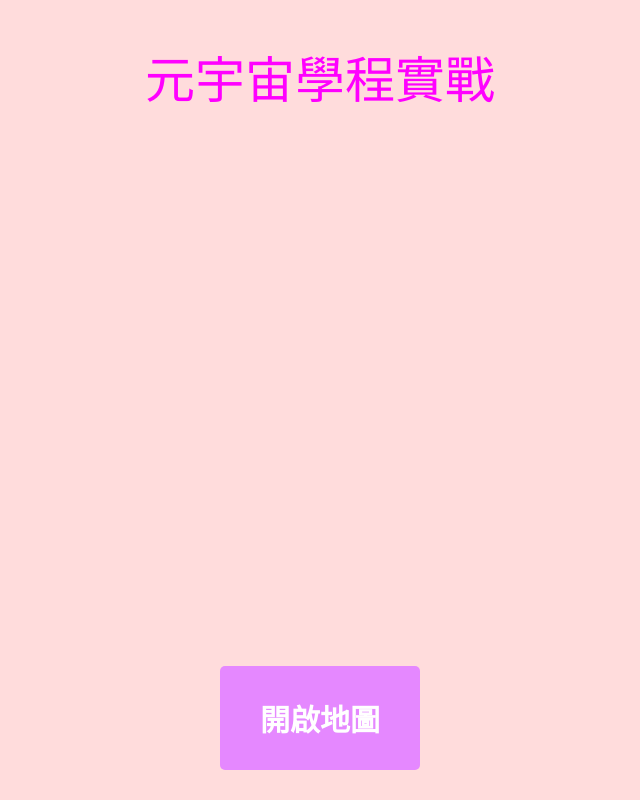
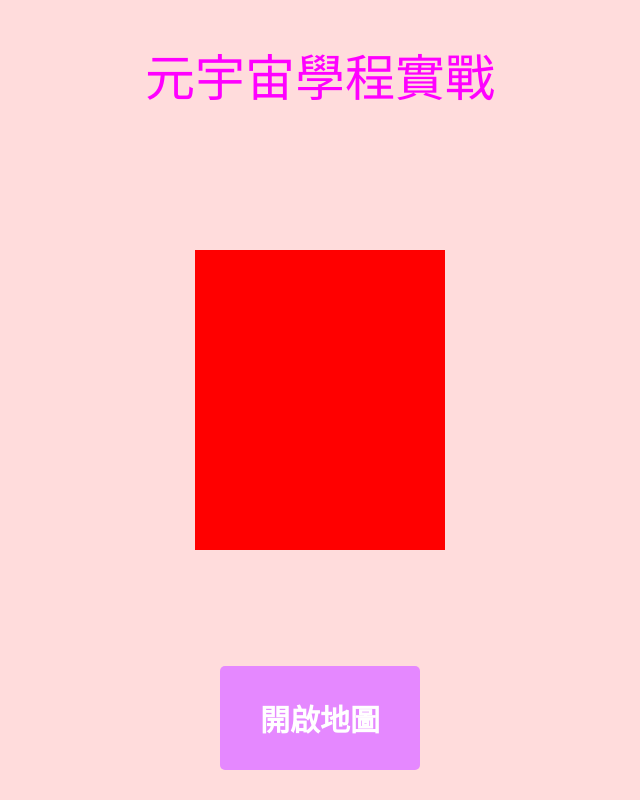
Before and after one commit to tyukios/tyukios.github.io, a plain HTML site: page basic/tutorial_1/index.html in a window 1280 px wide. Shown: the whole page, without its empty margins (320-960 px from the left). Drawn offline with Linux system fonts and the light colour scheme.

Commit message:
新增div區域

```diff
--- a/basic/tutorial_1/index.html
+++ b/basic/tutorial_1/index.html
@@ -9,7 +9,7 @@
         body {
             font-family: Arial, sans-serif;
             background-color: #ffdcdc;
-            margin: 10px;
+            /* margin: 30px; */
             padding: 30px;
             color:#ff00ff;
             text-align:center;
@@ -29,12 +29,26 @@
             color:white;
             font-weight: bold;
         }
+        #imgDiv{
+            position: absolute;
+            /* margin-left: 280px; */
+            left:50%;
+            margin-left: -125px;
+            top:50%;
+            margin-top: -150px;
+            width:250px;
+            height:300px;
+            background-color: red;
 
+        }
     </style>
 </head>
 <body>
     元宇宙學程實戰
     <br>
+    <div id="imgDiv">
+
+    </div>
     <button id="openMapButton" >開啟地圖</button>
 </body>
 </html>
```
Lines whose indentation alone changed are shown as unchanged.
